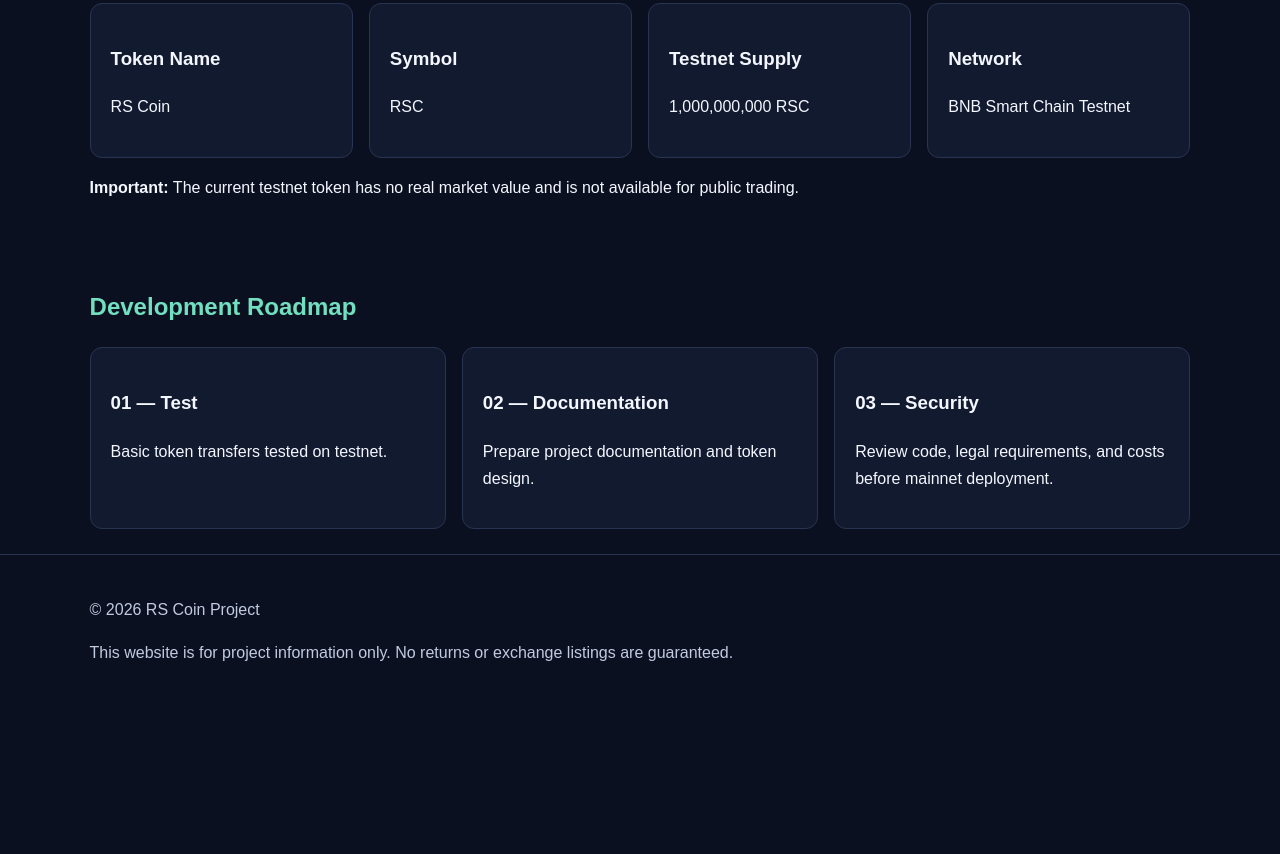
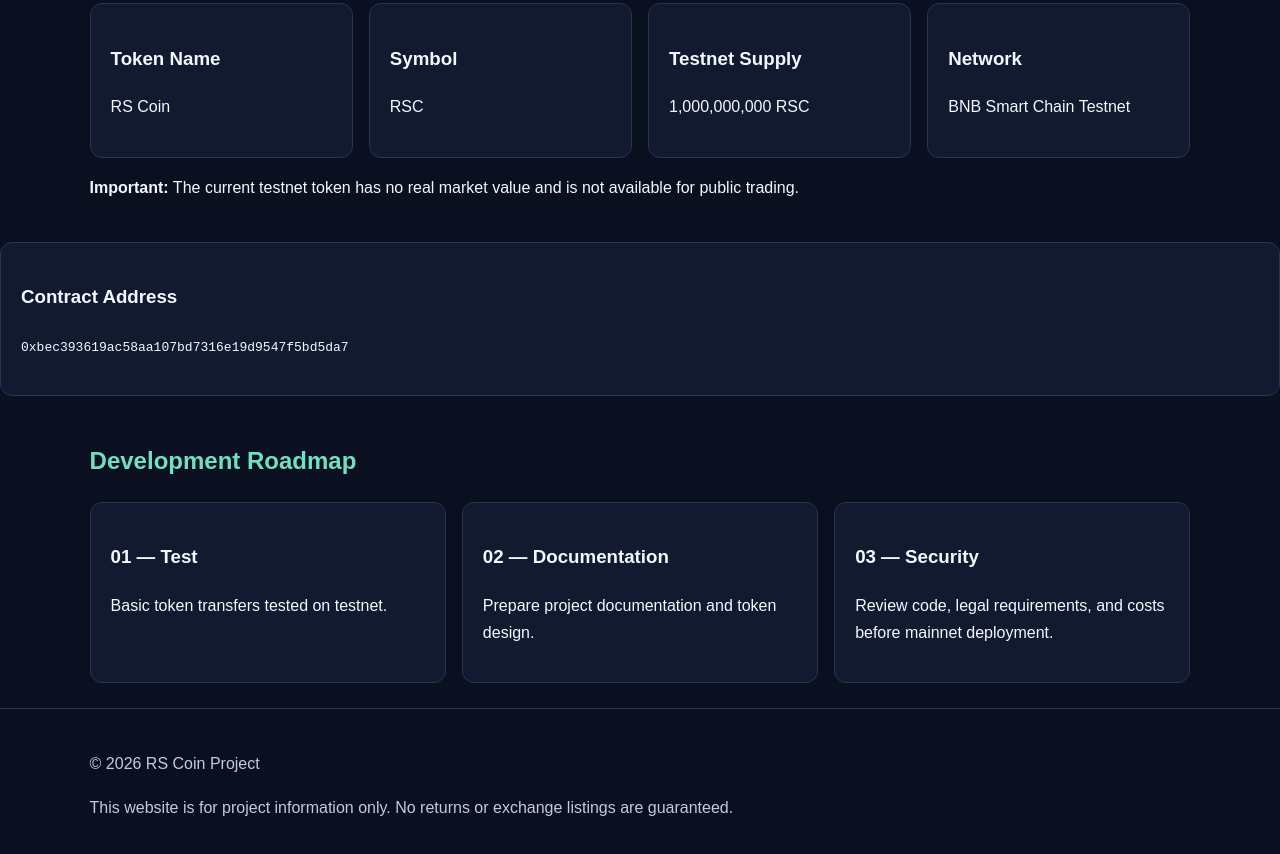
Before and after one commit to rsccoin/rs-coin-website, a plain HTML site: page index.html in a window 1280 px wide. Shown: the part 729-1583 px from the top of the page. Before the commit the page ends 1436 px from the top, so only its background shows below. Drawn offline with Linux system fonts and the light colour scheme.

Commit message:
Update index.html

```diff
--- a/index.html
+++ b/index.html
@@ -68,7 +68,10 @@
       </div>
       <p><strong>Important:</strong> The current testnet token has no real market value and is not available for public trading.</p>
     </section>
-
+<div class="card">
+  <h3>Contract Address</h3>
+  <p><code>0xbec393619ac58aa107bd7316e19d9547f5bd5da7</code></p>
+</div>
     <section id="roadmap">
       <h2>Development Roadmap</h2>
       <div class="cards">
```
